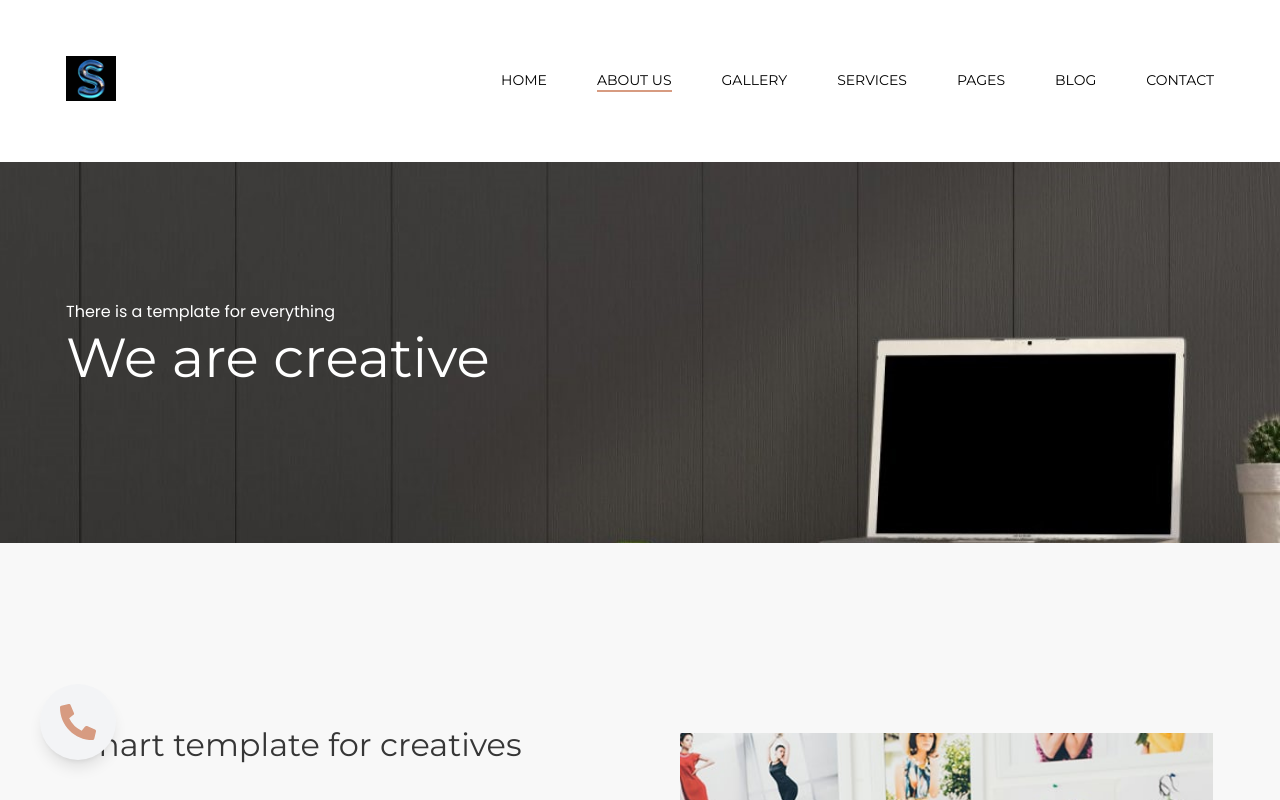
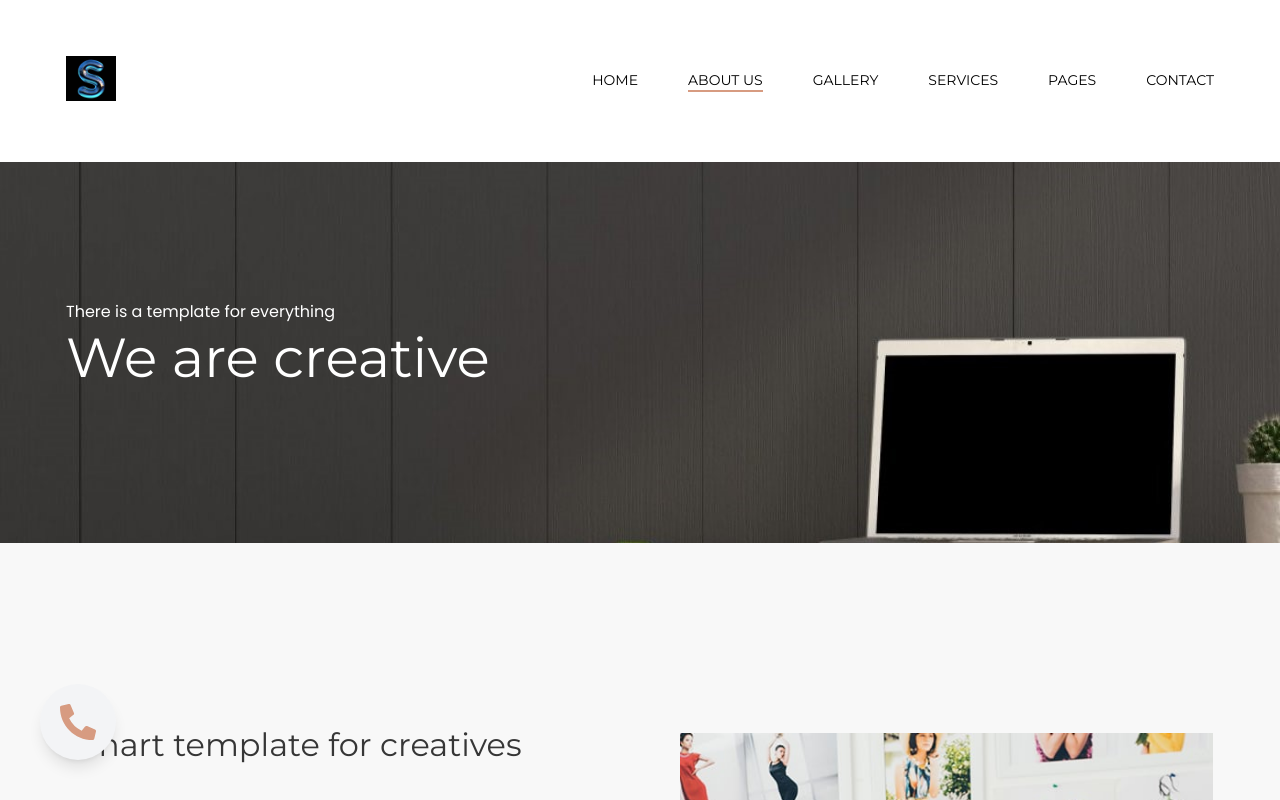
Before and after one commit to ashfakniloy/shannonit, a Next.js app: page /about in a window 1280 px wide. Shown: the top 800 px of the page. Built offline with nearby package versions, Linux system fonts and the light colour scheme.

Commit message:
removed blog

```diff
--- a/components/DropDown.js
+++ b/components/DropDown.js
@@ -88,16 +88,6 @@ function DropDown({ pathname }) {
           )}
         </div>
 
-        <Link href="/blog">
-          <a
-            className={`px-6 py-2 border-b ${
-              pathname === "/blog" ? "text-black" : ""
-            }`}
-          >
-            blog
-          </a>
-        </Link>
-
         <Link href="/contact">
           <a
             className={`px-6 py-2 ${
--- a/components/Header.js
+++ b/components/Header.js
@@ -118,10 +118,6 @@ function Header() {
                 ""
               )}
             </div>
-
-            <Link href="/blog">
-              <a className="header-link">blog</a>
-            </Link>
             <Link href="/contact">
               <a className="header-link">contact</a>
             </Link>
--- a/components/Header2.js
+++ b/components/Header2.js
@@ -114,10 +114,6 @@ function Header() {
                 ""
               )}
             </div>
-
-            <Link href="/blog">
-              <a className={activeBorder("/blog")}>blog</a>
-            </Link>
             <Link href="/contact">
               <a className={activeBorder("/contact")}>contact</a>
             </Link>
--- a/pages/blog.js
+++ /dev/null
@@ -1,18 +0,0 @@
-import React from "react";
-import Layout from "../components/Layout";
-
-function BlogPage() {
-  const title = "Blog page";
-  const heading = "We are creative";
-  const text = "There is a template for everything";
-
-  return (
-    <Layout title={title} heading={heading} text={text}>
-      <div className="bg-custom-gray4">
-        <div className="container py-12 lg:py-[190px] px-4">blog</div>
-      </div>
-    </Layout>
-  );
-}
-
-export default BlogPage;
```
